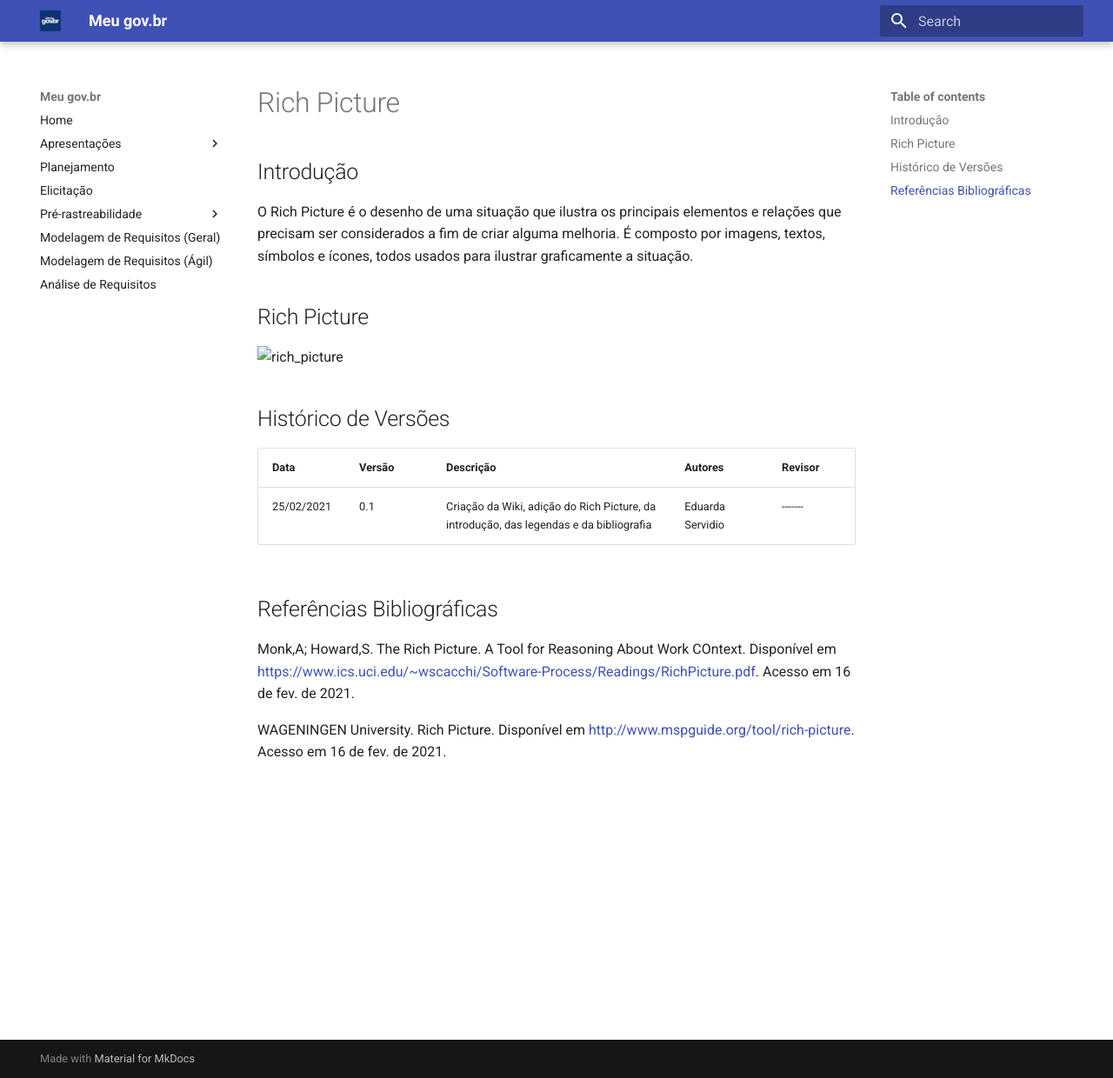
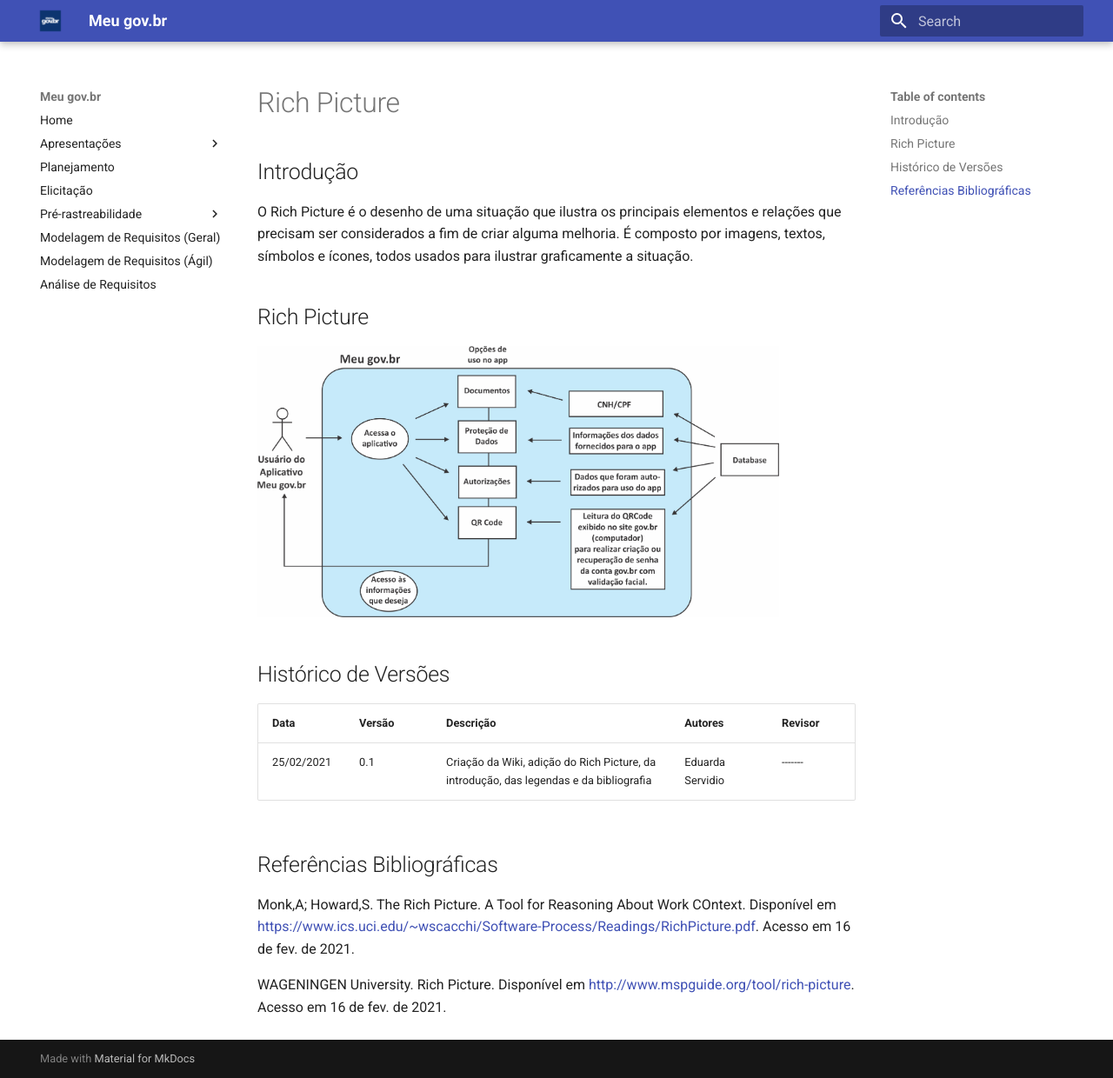
Before and after one commit to ServidioEC/2020.2-Meu-Gov.br, an MkDocs documentation site: the page built from docs/Pre-Rastreabilidade/Rich_Picture.md, in a window 1280 px wide and 1240 px high. Shown: the whole window at 87% size. Built offline with MkDocs 1.6.1 and Material for MkDocs 9.7.7, drawn with Linux system fonts in a browser that asks for light colours.

Commit message:
Update Rich_Picture.md

```diff
--- a/docs/Pre-Rastreabilidade/Rich_Picture.md
+++ b/docs/Pre-Rastreabilidade/Rich_Picture.md
@@ -4,7 +4,7 @@
 
 ## Rich Picture
 
-<img alt = "rich_picture" src="docs/Pre-Rastreabilidade/Rich_Picture.jpg" width = "600"/>
+<img alt = "heatmap" src="../../Pre-Rastreabilidade/rich_picture.jpg" width = "600"/>
 
 ## Histórico de Versões
 
```
